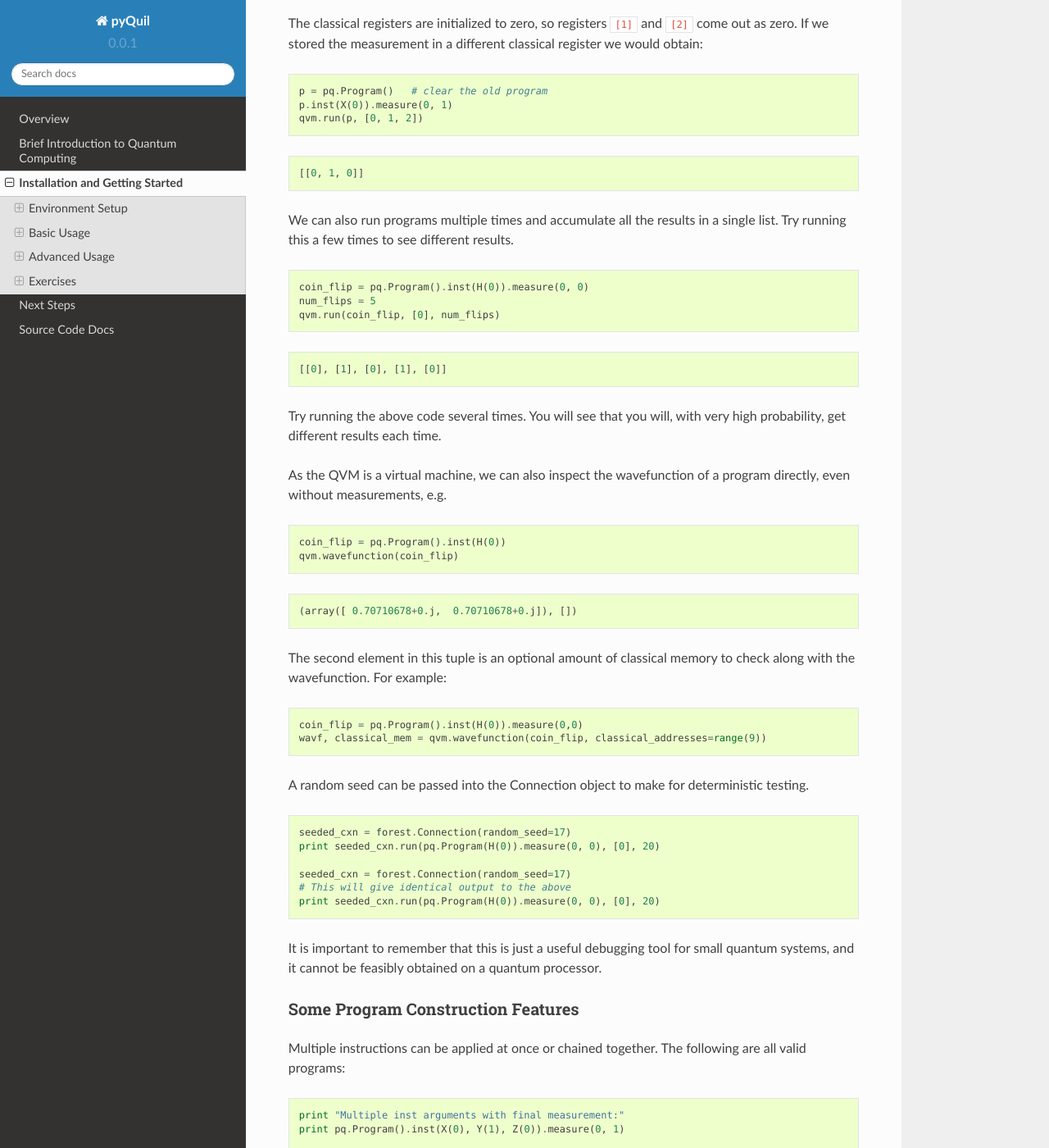
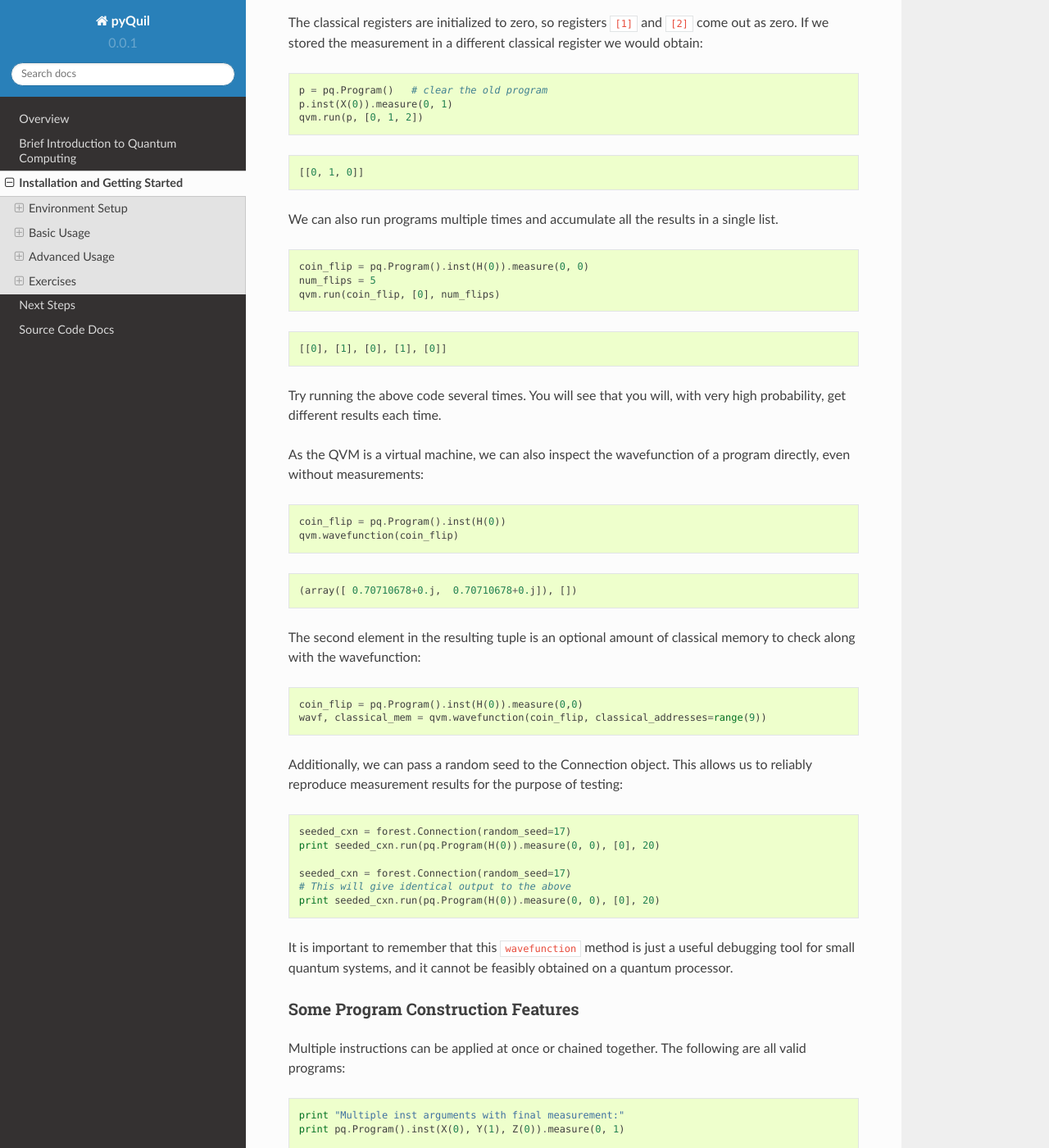
Before and after one commit to rigetti/pyquil, a Sphinx documentation site: the page built from docs/source/getting_started.rst, in a window 1280 px wide and 1400 px high, scrolled down 3267 px. Shown: the whole window at 82% size. Built offline with Sphinx 7.4.7 and the Read the Docs theme 2.0.0, drawn with Linux system fonts in a browser that asks for light colours; some of the changed text lies outside the part shown.

Commit message:
Fixing minor consistency and clarity issues

```diff
--- a/docs/source/getting_started.rst
+++ b/docs/source/getting_started.rst
@@ -47,7 +48,7 @@
 Installation
 ~~~~~~~~~~~~
 
-After obtaining pyQuil from `Github <https://github.com/rigetticomputing/pyQuil>`_
+After obtaining pyQuil from `GitHub <https://github.com/rigetticomputing/pyquil>`_
 or from a source distribution, navigate into its directory in a terminal and run
 
 ::
@@ -138,7 +139,7 @@
 
 
 This program simply applies the :math:`X`-gate to the zeroth qubit,
-measures that qubit and stores the measurement result in the zeroth
+measures that qubit, and stores the measurement result in the zeroth
 classical register. We can look at the Quil code that makes up this
 program simply by printing it.
 
@@ -210,7 +211,7 @@
 
 
 We can also run programs multiple times and accumulate all the results
-in a single list. Try running this a few times to see different results.
+in a single list.
 
 .. code:: python
 
@@ -231,7 +232,7 @@
 with very high probability, get different results each time.
 
 As the QVM is a virtual machine, we can also inspect the wavefunction of
-a program directly, even without measurements, e.g.
+a program directly, even without measurements:
 
 .. code:: python
 
@@ -246,8 +247,8 @@
     (array([ 0.70710678+0.j,  0.70710678+0.j]), [])
 
 
-The second element in this tuple is an optional amount of classical memory to check along
-with the wavefunction. For example:
+The second element in the resulting tuple is an optional amount of classical memory to check along
+with the wavefunction:
 
 .. code:: python
 
@@ -255,7 +256,8 @@
     wavf, classical_mem = qvm.wavefunction(coin_flip, classical_addresses=range(9))
 
 
-A random seed can be passed into the Connection object to make for deterministic testing.
+Additionally, we can pass a random seed to the Connection object. This allows us to reliably
+reproduce measurement results for the purpose of testing:
 
 .. code:: python
 
@@ -267,7 +269,7 @@
     print seeded_cxn.run(pq.Program(H(0)).measure(0, 0), [0], 20)
 
 
-It is important to remember that this is just a useful debugging tool
+It is important to remember that this ``wavefunction`` method is just a useful debugging tool
 for small quantum systems, and it cannot be feasibly obtained on a
 quantum processor.
 
@@ -741,8 +742,8 @@
 A big advantage of working in pyQuil is that you are able to leverage all the functionality of
 Python to generate Quil programs.  In quantum/classical hybrid algorithms this often leads to
 situations where complex classical functions are used to generate Quil programs. pyQuil provides
-a convenient construction to allow you to use python functions to generate templates of Quil
-programs called ParametricPrograms.  Here's a simple example:
+a convenient construction to allow you to use Python functions to generate templates of Quil
+programs, called ``ParametricPrograms``:
 
 .. code:: python
 
@@ -763,8 +764,8 @@
 
     RX(0.5) 0
 
-We can think of ParametricPrograms as a sort of template for Quil programs.  They cache computations
-that happen in python functions so that templates in Quil can be efficiently substituted.
+We can think of ``ParametricPrograms`` as a sort of template for Quil programs.  They cache computations
+that happen in Python functions so that templates in Quil can be efficiently substituted.
 
 
 Pauli Operator Algebra
@@ -853,8 +854,8 @@
 Exercises
 ---------
 
-Exercise 1.
-~~~~~~~~~~~
+Exercise 1 - Quantum Dice
+~~~~~~~~~~~~~~~~~~~~~~~~~
 
 Write a quantum program to simulate throwing an 8-sided die. The Python
 function you should produce is:
@@ -871,8 +872,8 @@
     def throw_polyhedral_die(num_sides):
         # return the result of throwing a num_sides sided die by running a quantum program
 
-Exercise 2.
-~~~~~~~~~~~
+Exercise 2 - Controlled Gates
+~~~~~~~~~~~~~~~~~~~~~~~~~~~~~
 
 We can use the full generality of NumPy and SciPy to construct new gate
 matrices.
@@ -886,8 +887,8 @@
    manner. Find the wavefunction when applying this gate to qubit 1
    controlled by qubit 0.
 
-Exercise 3.
-~~~~~~~~~~~
+Exercise 3 - Grover's Algorithm
+~~~~~~~~~~~~~~~~~~~~~~~~~~~~~~~
 
 Write a quantum program for the single-shot Grover's algorithm. The
 Python function you should produce is:
--- a/docs/source/index.rst
+++ b/docs/source/index.rst
@@ -3,7 +3,7 @@
    You can adapt this file completely to your liking, but it should at least
    contain the root `toctree` directive.
 
-Welcome to the documentation for Forest and pyQuil!
+Welcome to the Documentation for Forest and pyQuil!
 ===================================================
 
 .. toctree::
@@ -16,7 +16,7 @@
    source_docs
 
 
-Indices and tables
+Indices and Tables
 ==================
 
 * :ref:`genindex`
--- a/docs/source/next_steps.rst
+++ b/docs/source/next_steps.rst
@@ -3,7 +3,7 @@
 
 We hope that you have enjoyed your whirlwind tour of quantum computing.
 If you would like to learn more, Nielsen and Chuang's
-*Quantum Information and Quantum Computation* is a particularly excellent resource for
+*Quantum Computation and Quantum Information* is a particularly excellent resource for
 newcomers to the field. Also, be sure to check out the
 `resources <http://rigetti.com/resources>`_ section of the Rigetti website.
 
--- a/docs/source/overview.rst
+++ b/docs/source/overview.rst
@@ -12,7 +12,7 @@
 pyQuil is an open source Python library developed at
 `Rigetti Quantum Computing <http://rigetti.com>`_ that constructs
 programs for quantum computers.  The source is hosted on
-`Github <https://github.com/rigetticomputing/pyQuil>`_.
+`GitHub <https://github.com/rigetticomputing/pyquil>`_.
 
 More concretely, pyQuil produces programs in the Quantum Instruction Language (Quil).  For a full
 description of Quil, please refer to the whitepaper *A Practical Quantum Instruction Set Architecture*.
```
Also changed, not shown: other parts of docs/source/getting_started.rst (+10 -13 lines).
